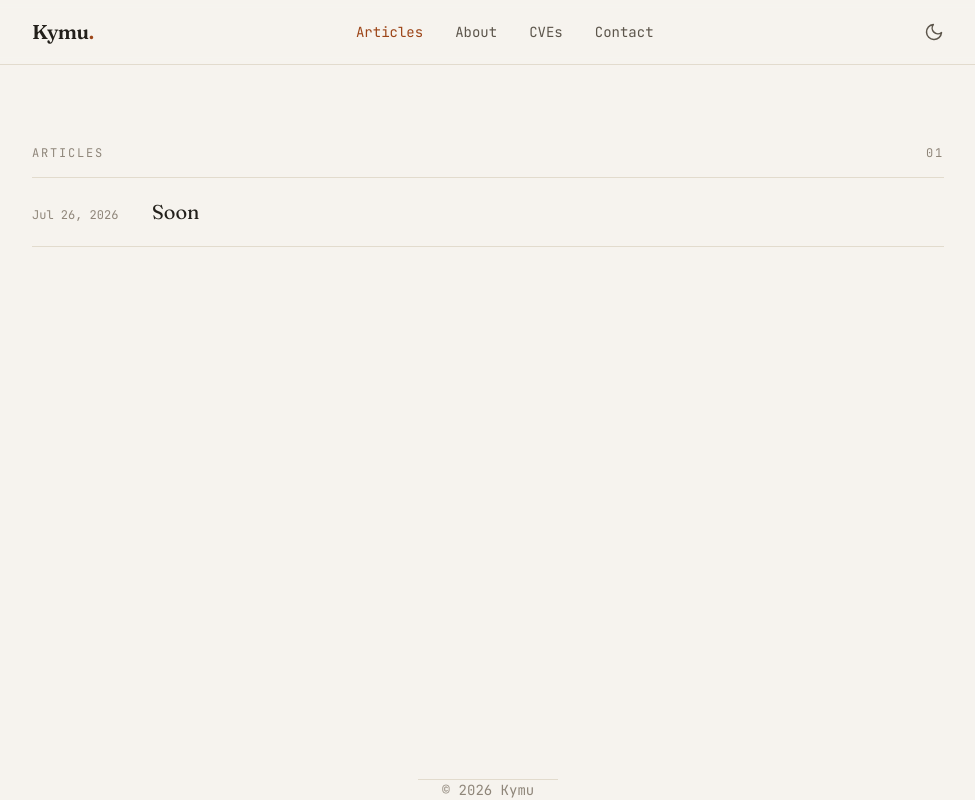
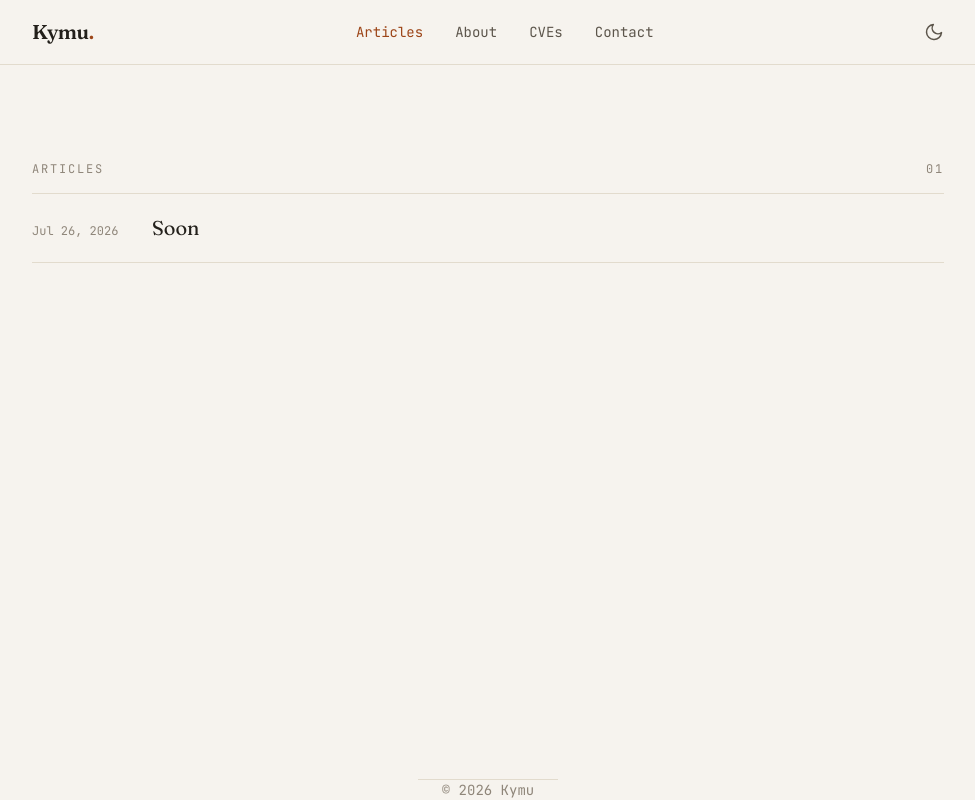
Before and after one commit to K3S3l7/my-blog, a Next.js app: page / in a window 1280 px wide. Shown: the whole page, without its empty margins (152-1127 px from the left). Built offline with nearby package versions, Linux system fonts and the light colour scheme.

Commit message:
Fix: keep page title clear of sticky header on mobile

```diff
--- a/app/layout.tsx
+++ b/app/layout.tsx
@@ -26,7 +26,7 @@ export default function RootLayout({
       </head>
       <body className="font-body text-ink bg-paper min-h-screen flex flex-col">
         <Navbar />
-        <main className="wrap py-14 sm:py-20 flex-1 w-full">{children}</main>
+        <main className="wrap pt-16 sm:pt-24 pb-16 sm:pb-24 flex-1 w-full">{children}</main>
         <footer className="wrap pb-12 pt-4 border-t border-line text-muted text-sm font-mono">
           <span>© {new Date().getFullYear()} Kymu</span>
         </footer>
--- a/components/Navbar.tsx
+++ b/components/Navbar.tsx
@@ -38,7 +38,7 @@ export default function Navbar() {
   };
 
   return (
-    <header className="sticky top-0 z-20 border-b border-line bg-paper/90 backdrop-blur-sm">
+    <header className="sticky top-0 z-20 border-b border-line bg-paper md:bg-paper/90 md:backdrop-blur-sm">
       <div className="wrap h-16 flex items-center justify-between">
         <Link
           href="/"
```
